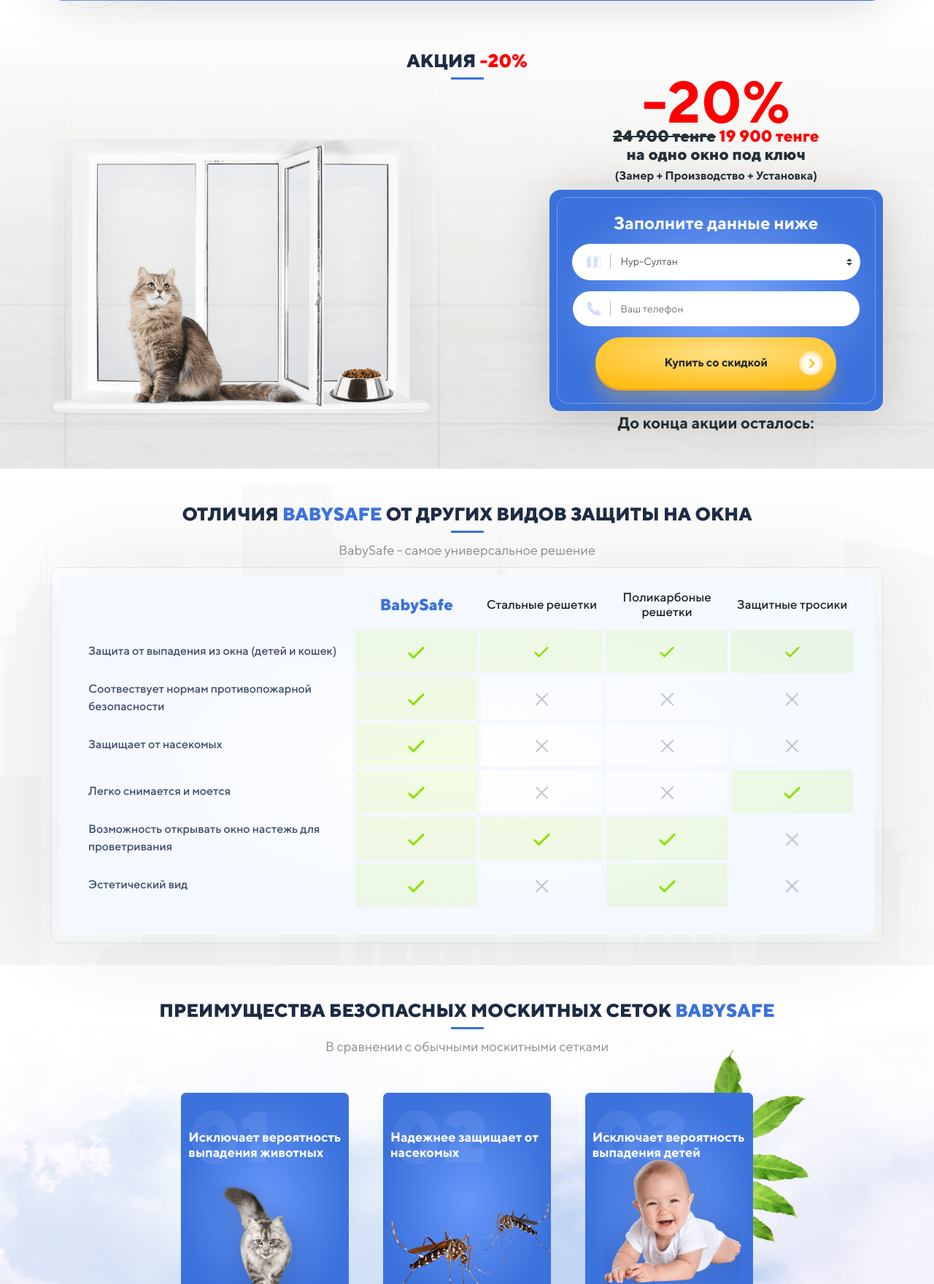
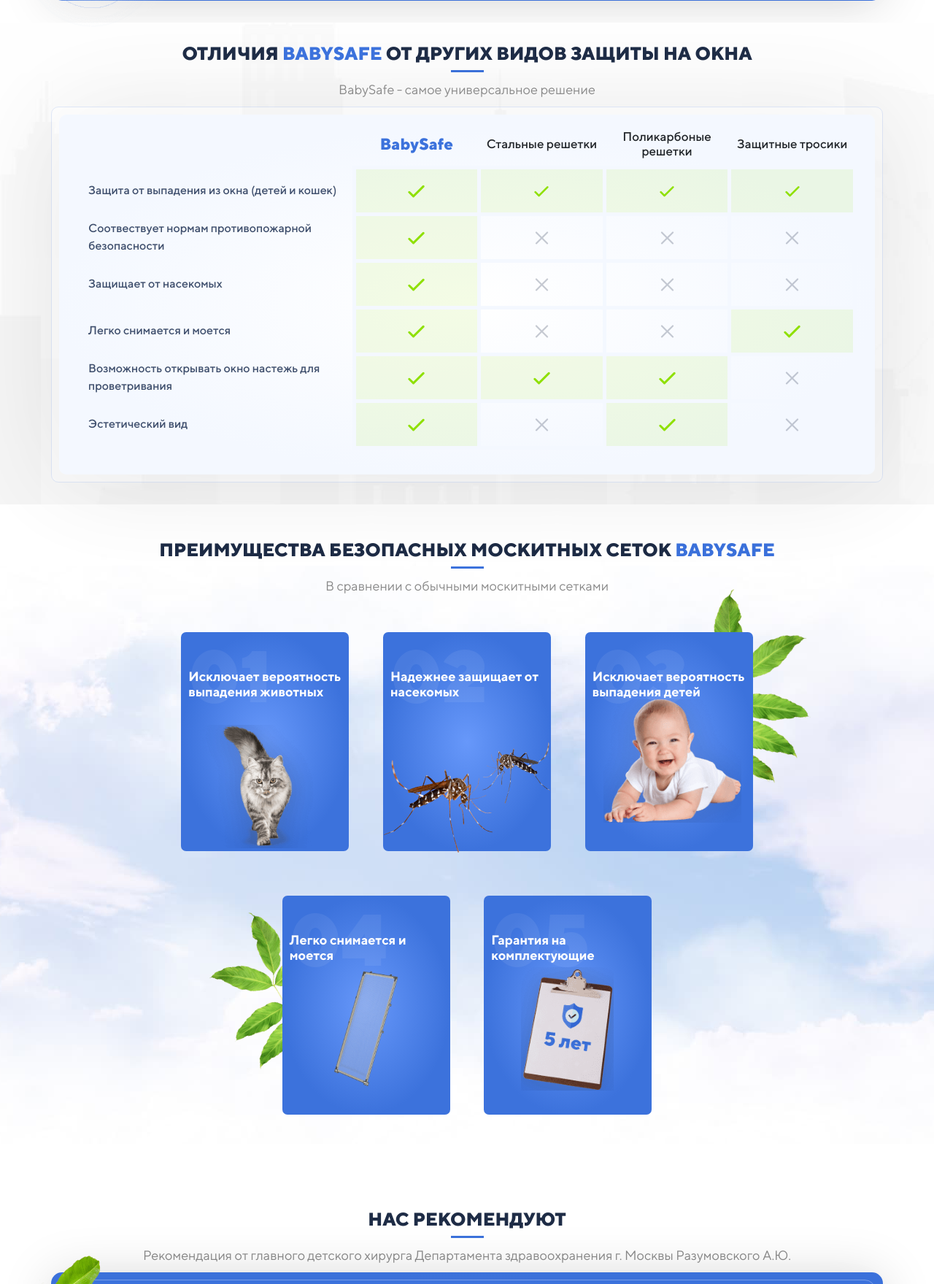
Before and after one commit to maximum454/babysafe.pro, a PHP site: page /animals.php in a window 1280 px wide. Shown: the part 2441-4200 px from the top of the page at 73% size. Run offline with PHP 8.4, Linux system fonts and the light colour scheme; data that the repository does not hold is empty; some web fonts are replaced.

Commit message:
защита животных убрал "акции"

```diff
--- a/animals.php
+++ b/animals.php
@@ -150,112 +150,7 @@ include('./header.php');?>
 </section>
 
 
-<section id="price" class="pb-md-5 pb-lg-0">
-<div class="container">
 
-    <div class="hdr-gray"></div>
-		<h2 class="hdr">Акция <span style="color:red;">-20%</span></h2>
-    <div class="hr"></div>
-    <!--div class="hdr-gray">ко дню Защиты детей!</div!-->
-
-
-<div class="row">
-<div class="col-12 col-lg-7 d-md-none d-lg-block">
-<div class="window cat" style="text-align:left">
-<img src="./img/images/form/2.png" style="width:80%" alt="">
-</div>
-</div>
-<div class="col-12 col-lg-5 col-md-8 mx-md-auto">
-
-	<div class="acciya">
-		<span><span class="sum">-20%</span></span>
-	</div>
-
-	<div class="price">
-        <strike>24 900 тенге</strike> <span class="sum">19 900 тенге</span><br>
-				на одно окно под ключ<br>
-		<span class="zamer">(Замер + Производство + Установка)</span>
-	</div>
-<form action="" class="price-form form-blue" method="POST" id="price-form">
-<input type="hidden" name="subject" value="Оценка стоимости">
-<div class="mask">
-
-<div class="form-headline text-center">Заполните данные ниже</div>
-
-<div class="row">
-	<div class="col-lg-12">
-
-		<div class="form-group">
-			<label for="blue-city" class="form-icon"><svg width="20" height="20"><use xlink:href="./img/svg/symbol/sprite.svg#map"></use></svg></label>
-			<select type="text" name="city" placeholder="Выберите город" class="form-control custom-select" id="blue-city">
-				<option value="Нур-Султан">Нур-Султан</option>
-				<option value="Алматы">Алматы</option>
-				<option value="Шымкент">Шымкент</option>
-				<option value="Павлодар">Павлодар</option>
-				<option value="Караганда">Караганда</option>
-				<option value="Семей">Семей</option>
-				<option value="Актобе">Актобе</option>
-				<option value="Атырау">Атырау</option>
-			</select>
-		</div>
-
-		<div class="form-group">
-			<label for="blue-phone" class="form-icon"><svg width="20" height="20"><use xlink:href="./img/svg/symbol/sprite.svg#phone"></use></svg></label>
-			<input type="text" name="phone" placeholder="Ваш телефон" class="form-control" id="blue-phone">
-		</div>
-	</div>
-</div>
-
-
-<!--div class="form-info">*точная стоимость станет известна только после профессионального замера</div!-->
-<div class="text-center status">
-<button type="submit" class="btn btn-order zakaz_data">Купить со скидкой  <span class="btn-arrow-right"><svg width="18" height="18"><use xlink:href="./img/svg/symbol/sprite.svg#arrow-sm-right"></use></svg></span></button>
-
-
-</div>
-<!--div class="row">
-	<div class="col-lg-12">
-		<div class="form-headline left text-center"><img src="/img/images/form/bonus.png"> <br>Закажи сейчас и получи в подарок магнитную щетку для мытья окон!</div>
-	</div>
-</div!-->
-
-</div>
-</form>
-
-<div class="skidos_body">
-	<div class="info-r">До конца акции осталось: </div>
-	<script src="//megatimer.ru/get/20f329ecd0f6806c9b742d5bca01a95b.js"></script>
-</div>
-
-</div>
-</div>
-</div>
-</section>
-
-<style>
-
-#price .acciya { color: #ff0000; display: block; margin: 0 auto; text-align: center; font-family: 'TT Norms Bold',sans-serif; text-transform: uppercase; font-size:40px; line-height: 40px; margin-bottom: 0px;}
-#price .acciya span.sum { font-size:80px;}
-#price .price { display: block; text-align: center; font-family: 'TT Norms ExtraBold',sans-serif; font-size:22px; text-transform: none; line-height:25px;}
-#price .price span.sum{ font-size: 22px; color: #ff0000; text-transform:none}
-#price .price span.blue{ font-size: 24px; line-height: 40px;} #price .price strong { color: #3C72DC}
-#price .price span.stat{ line-height: 28px;}
-#price .price span.zamer{ line-height: 18px; font-size:16px;font-family: 'TT Norms Bold',sans-serif; padding-bottom:10px; display:block; padding-top:8px;}
-
-
-#price .price-form .form-headline.left {font-size: 18px !important; line-height: 18px; margin-top: 20px; text-align: left !important; }
-#price .price-form .form-headline.left img { float: right; width: 80px; border-radius: 40px;}
-#price .price-form .bonus img { width: 90px; border-radius:45px;}
-
-.skidos_body .info-r{    font-size: 22px;  display: block;  margin-bottom: 0px; text-align: center;font-family: 'TT Norms Bold',sans-serif !important;}
-.skidos_body {    margin-bottom: 20px; }
-
-@media screen and (min-width:100px) and (max-width:1024px)
-{
-#price .price-form .col-lg-4 { text-align: center; width: 40%; margin: 0 auto; margin-bottom: 15px;}
-.window.cat img{ position: relative; top: -10px;}
-}
-</style>
 
 
 <section id="solutions">
```
